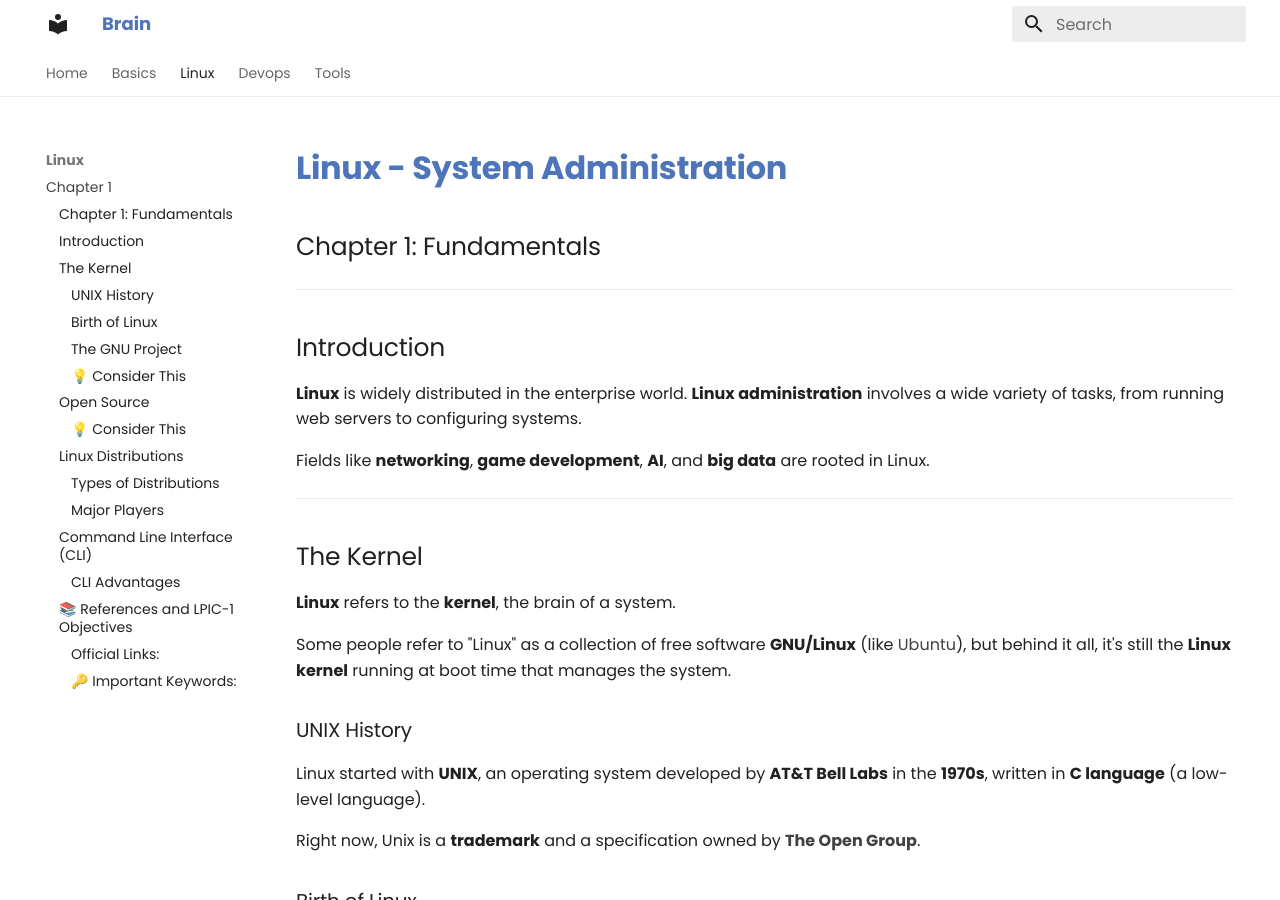
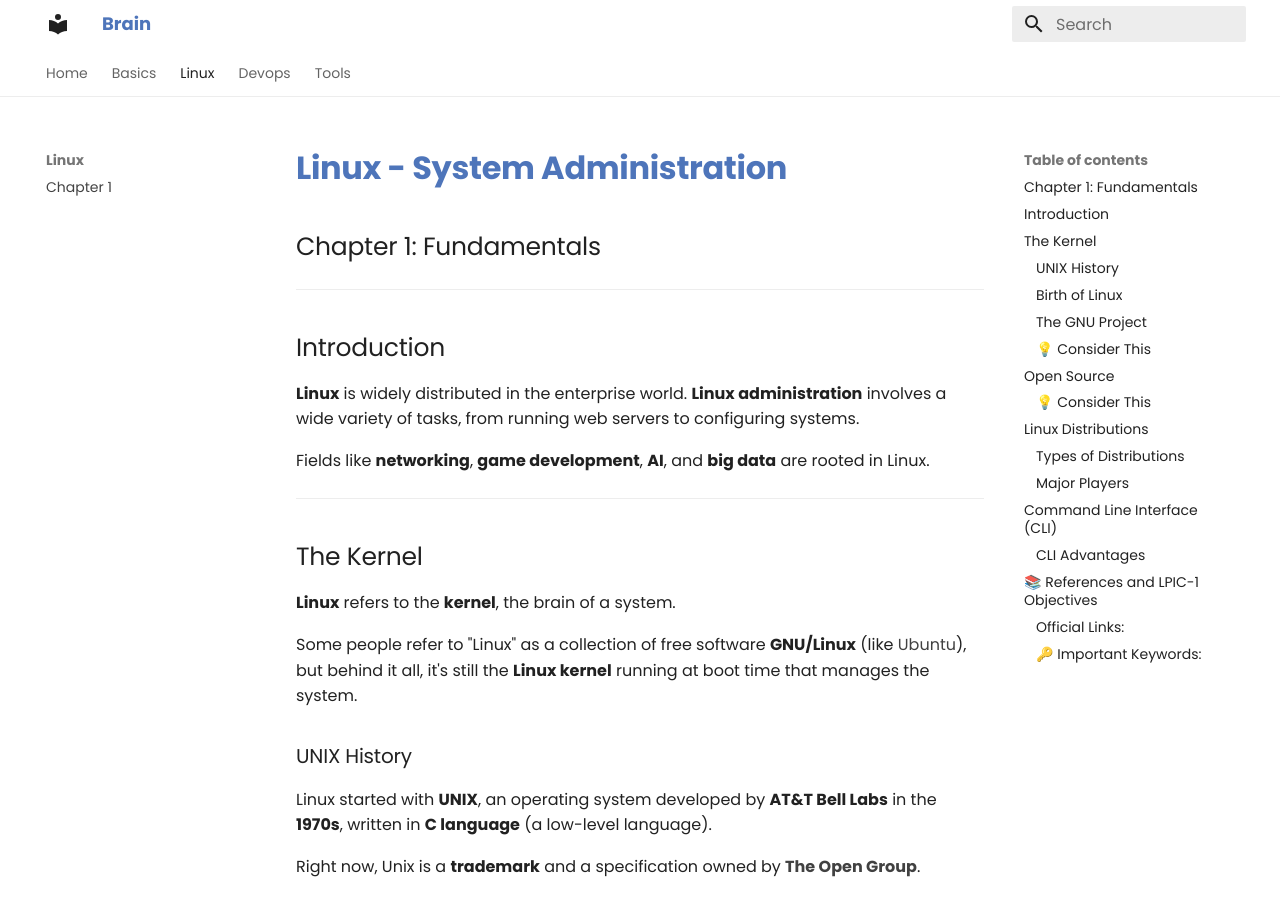
Before and after one commit to LionelPinheiroDuarte/brain, an MkDocs documentation site: the page built from docs/linux/chapter1.md, in a window 1280 px wide and 900 px high. Built offline with MkDocs 1.6.1 and Material for MkDocs 9.7.7, drawn with Linux system fonts in a browser that asks for light colours.

Commit message:
Change sidebar presentation

```diff
--- a/mkdocs.yml
+++ b/mkdocs.yml
@@ -16,7 +16,6 @@ nav:
       - Containers: ./devops/containers.md
   - Tools:
       - Emacs: tools/emacs.md
-      - Test: tools/test.md
 theme:
   name: material
   font:
@@ -34,7 +33,6 @@ theme:
     - navigation.sections
     - navigation.indexes
     - toc.follow
-    - toc.integrate
     - header.autohide
     - content.code.copy
 markdown_extensions:
```
